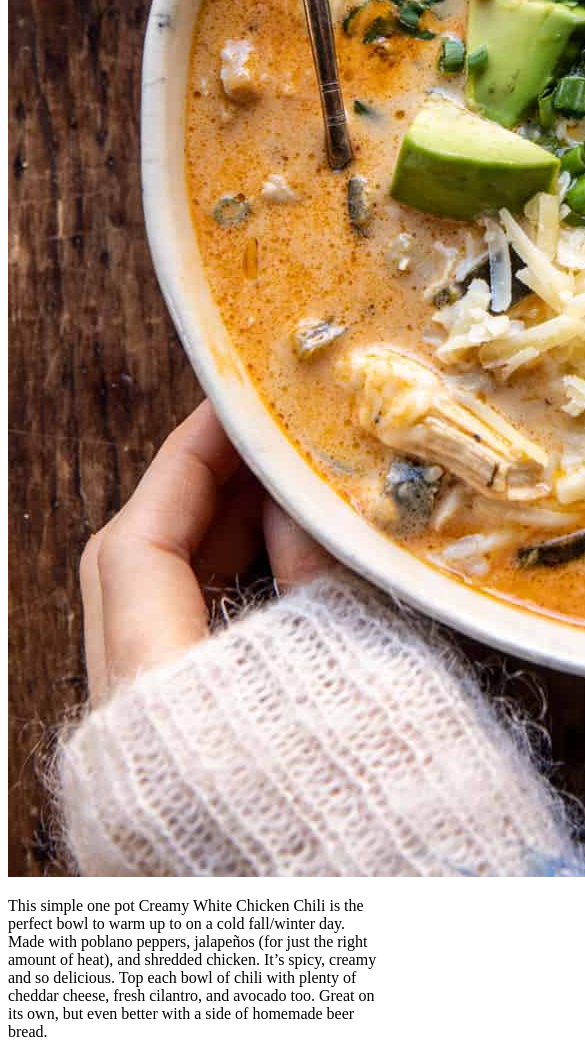
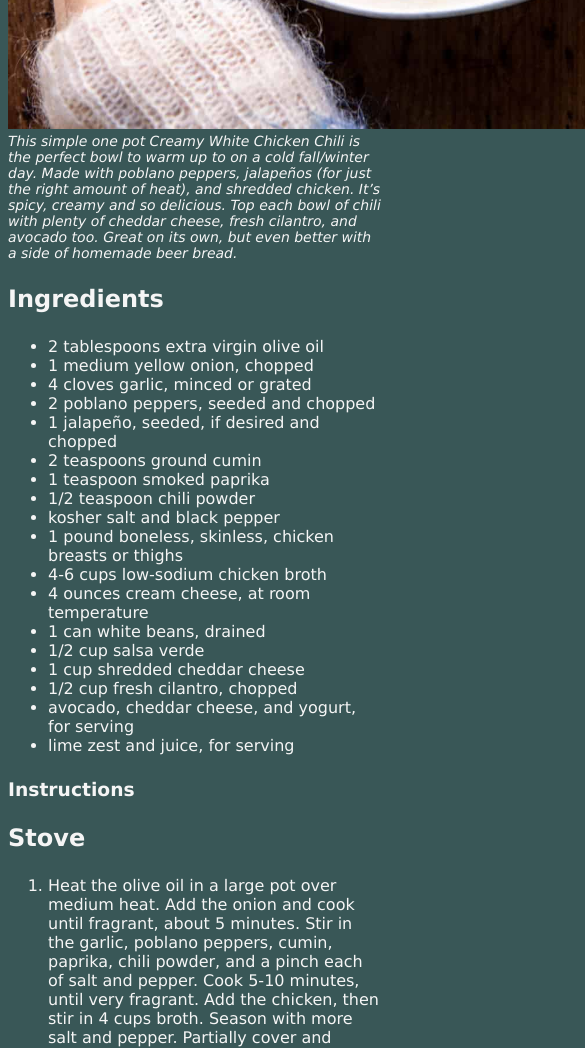
Before and after one commit to mszymurski/odin-recipes, a plain HTML site: page recipes/chili.html in a window 390 px wide. Shown: the part 1040-2088 px from the top of the page, 585 px wide, since content can reach past the window. Drawn offline with Linux system fonts and the light colour scheme.

Commit message:
added stylesheet

```diff
--- a/recipes/chili.html
+++ b/recipes/chili.html
@@ -5,6 +5,7 @@
     <meta charset="UTF-8">
     <meta http-equiv="X-UA-Compatible" content="IE=edge">
     <meta name="viewport" content="width=device-width, initial-scale=1.0">
+    <link rel="stylesheet" href="../styles.css">
     <title>Creamy White Chicken Chili</title>
 </head>
 
@@ -12,8 +13,8 @@
     <h1>Creamy White Chicken Chili</h1>
     <img src="../recipe_img/chili.jpg" alt="Creamy White Chicken Chili">
 
-    <p>This simple one pot Creamy White Chicken Chili is the perfect bowl to warm up to on a cold fall/winter day. Made with poblano peppers, jalapeños (for just the right amount of heat), and shredded chicken. It’s spicy, creamy and so delicious. Top each
-        bowl of chili with plenty of cheddar cheese, fresh cilantro, and avocado too. Great on its own, but even better with a side of homemade beer bread.</p>
+    <div>This simple one pot Creamy White Chicken Chili is the perfect bowl to warm up to on a cold fall/winter day. Made with poblano peppers, jalapeños (for just the right amount of heat), and shredded chicken. It’s spicy, creamy and so delicious. Top each
+        bowl of chili with plenty of cheddar cheese, fresh cilantro, and avocado too. Great on its own, but even better with a side of homemade beer bread.</div>
 
     <p>
         <h2> Ingredients</h2>
--- a/styles.css
+++ b/styles.css
@@ -4,8 +4,18 @@
     font-family: Verdana, Arial;
 }
 
+img {
+    width: 700px;
+    height: auto;
+}
+
 p {
     font-size: 24px;
+}
+
+div {
+    font-size: 14px;
+    font-style: italic;
 }
 
 
```
Also changed, not shown: recipes/ham_help.html (+4 -2 lines), recipes/taquitos.html (+3 -3 lines).
